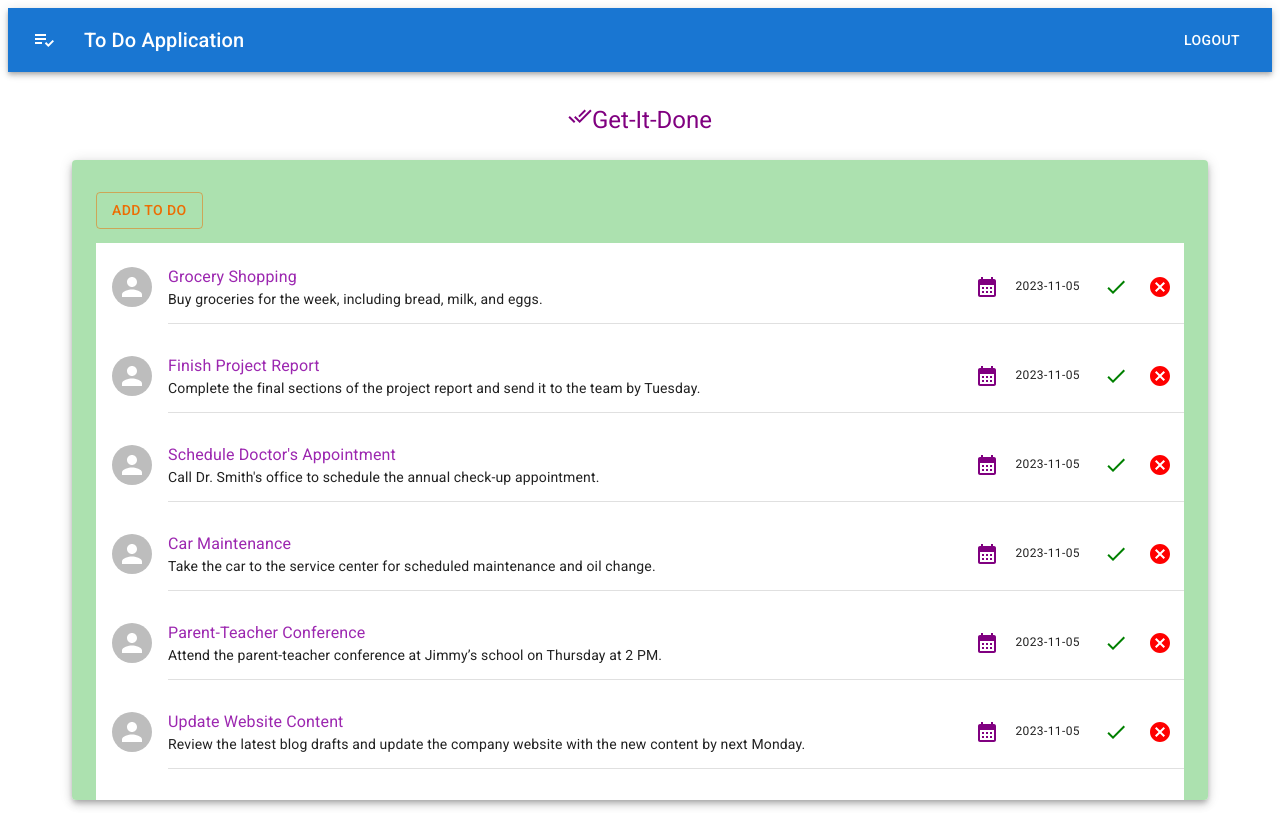
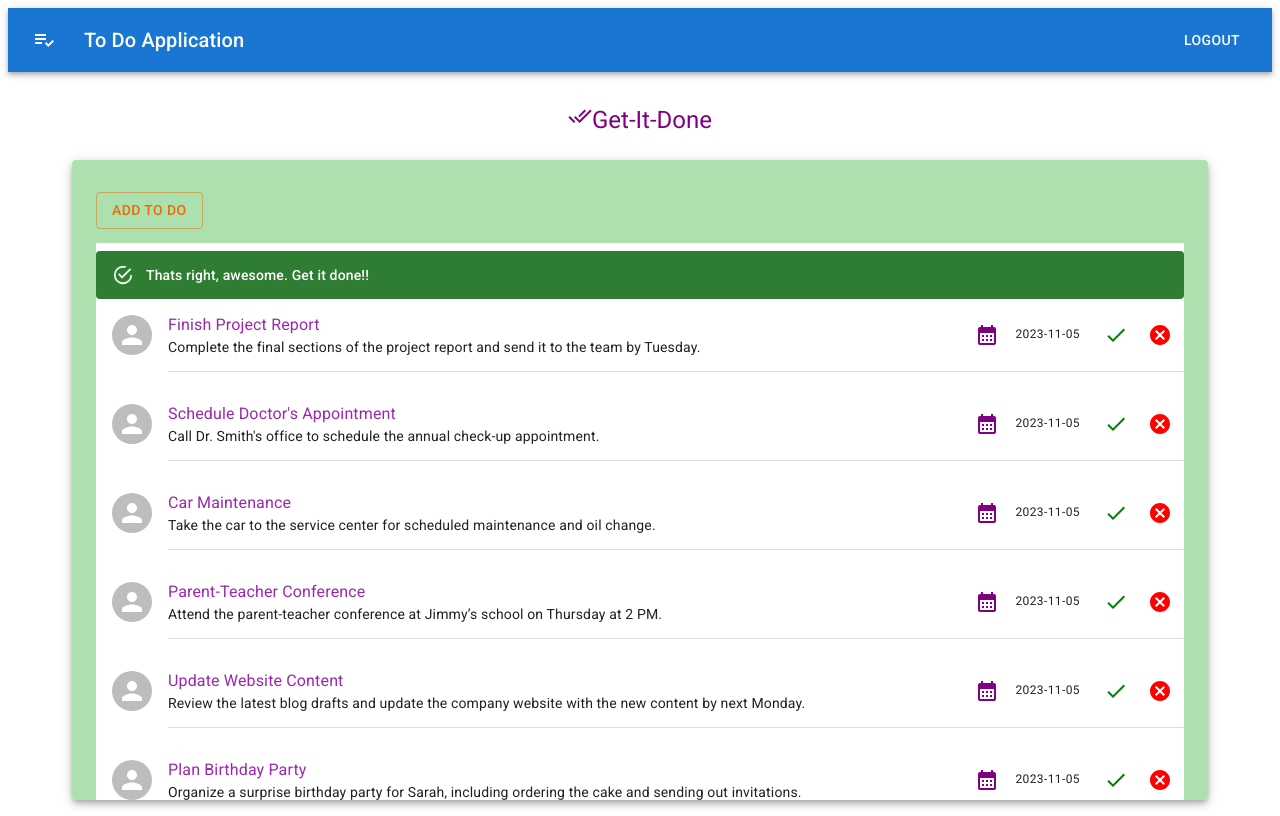
Before and after one commit to kevinmuchene/to-do-application-AI-Redux, a React (Vite) app: page / in a window 1280 px wide. Both pictures are taken after a click on the button 1116 px from the left and 286 px from the top of the page. Built offline with nearby package versions, Linux system fonts and the light colour scheme.

Commit message:
Alerts are set up

```diff
--- a/src/components/ToDoItem.tsx
+++ b/src/components/ToDoItem.tsx
@@ -1,5 +1,5 @@
-import * as React from "react";
-import { List, Grid, Stack } from "@mui/material";
+import React, { useState, useContext, useEffect } from "react";
+import { List, Grid, Stack, Alert } from "@mui/material";
 import ListItem from "@mui/material/ListItem";
 import Divider from "@mui/material/Divider";
 import ListItemText from "@mui/material/ListItemText";
@@ -12,18 +12,72 @@ import DoneIcon from "@mui/icons-material/Done";
 import CalendarMonthIcon from "@mui/icons-material/CalendarMonth";
 import { useTheme } from "@mui/material/styles";
 import useMediaQuery from "@mui/material/useMediaQuery";
+import { TodoContext } from "../context/TodoContext";
 
 export default function ToDoItem({ todo }) {
-  const { dateCreated, title, description } = todo;
+  const { id, dateCreated, title, description } = todo;
+  const { listOfTodos, setListOfTodos } = useContext(TodoContext);
+  const [successAlert, setSuccessAlert] = useState<boolean>(false);
+  const [deleteSuccessAlert, setDeleteSuccessAlert] = useState<boolean>(false);
+
+  useEffect(() => {
+    const timer = setTimeout(() => {
+      setSuccessAlert(false);
+    }, 4000);
+
+    return () => clearTimeout(timer);
+  }, [successAlert]);
+
+  useEffect(() => {
+    const timer = setTimeout(() => {
+      setDeleteSuccessAlert(false);
+    }, 4000);
+
+    return () => clearTimeout(timer);
+  }, [deleteSuccessAlert]);
+
+  const deleteTodo = (id: string) => {
+    let myTodos = listOfTodos.filter((todo) => todo.id !== id);
+    updateToDo(myTodos);
+    // console.log(myTodos);
+    setDeleteSuccessAlert(true);
+  };
+
+  const doneTodo = (id: string) => {
+    let myTodos = listOfTodos.filter((todo) => todo.id !== id);
+    updateToDo(myTodos);
+    setSuccessAlert(true);
+    // console.log(myTodos);
+  };
+
+  const updateToDo = (newTodo: ToDo) => {
+    setListOfTodos(() => newTodo);
+  };
 
   return (
     <List sx={{ width: "100%", bgcolor: "background.paper" }}>
+      {successAlert && (
+        <Alert severity="success" variant="filled">
+          Thats right, awesome. Get it done!!
+        </Alert>
+      )}
+      {deleteSuccessAlert && (
+        <Alert severity="warning" variant="filled">
+          Hope you got it done!! No need to procastinate :)
+        </Alert>
+      )}
+
       <ListItem
         alignItems="flex-start"
         secondaryAction={
           <Grid container justifyContent="flex-end" alignItems={"flex-end"}>
             <Grid item xs={12} sm="auto" alignSelf="flex-end">
-              <MyComponent date={dateCreated} />
+              <MyComponent
+                date={dateCreated}
+                deleteTodo={deleteTodo}
+                id={id}
+                doneTodo={doneTodo}
+              />
             </Grid>
           </Grid>
         }
@@ -53,7 +107,7 @@ export default function ToDoItem({ todo }) {
   );
 }
 
-function MyComponent({ date }) {
+function MyComponent({ date, deleteTodo, id, doneTodo }) {
   const theme = useTheme();
   const isMobile = useMediaQuery(theme.breakpoints.down("sm"));
 
@@ -86,12 +140,16 @@ function MyComponent({ date }) {
           </Stack>
         </Grid>
         <Grid item>
-          <IconButton edge="end" aria-label="done">
+          <IconButton edge="end" aria-label="done" onClick={() => doneTodo(id)}>
             <DoneIcon sx={{ color: "green" }} />
           </IconButton>
         </Grid>
         <Grid item>
-          <IconButton edge="end" aria-label="cancel">
+          <IconButton
+            edge="end"
+            aria-label="cancel"
+            onClick={() => deleteTodo(id)}
+          >
             <CancelIcon sx={{ color: "red" }} />
           </IconButton>
         </Grid>
--- a/src/components/ToDoListWrapper.tsx
+++ b/src/components/ToDoListWrapper.tsx
@@ -1,4 +1,4 @@
-import { Box, Button, Container, Typography } from "@mui/material";
+import { Box, Button, Container, Typography, Alert } from "@mui/material";
 import Paper from "@mui/material/Paper";
 import ToDoItem from "./ToDoItem";
 import DoneAllIcon from "@mui/icons-material/DoneAll";
@@ -9,7 +9,8 @@ import { TodoContext } from "../context/TodoContext";
 
 export default function ToDoListWrapper() {
   const { listOfTodos } = useContext(TodoContext);
-  console.log(listOfTodos);
+  // console.log(listOfTodos);
+
   return (
     <Container sx={{ marginTop: "2em" }}>
       <Box
@@ -62,9 +63,15 @@ export default function ToDoListWrapper() {
                 Add To Do
               </Button>
             </Link>
-            {listOfTodos.map((todo, index) => (
-              <ToDoItem key={index} todo={todo} />
-            ))}
+            {listOfTodos.length !== 0 ? (
+              listOfTodos.map((todo, index) => (
+                <ToDoItem key={index} todo={todo} />
+              ))
+            ) : (
+              <Alert variant="filled" severity="warning">
+                You don't have any to dos, add them to get them done!!
+              </Alert>
+            )}
           </Container>
         </Paper>
       </Box>
```
